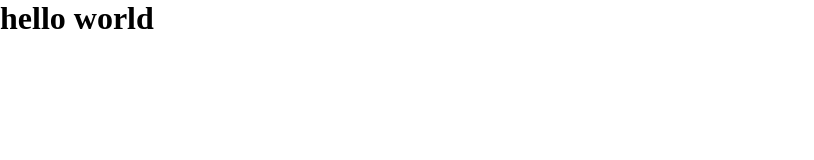
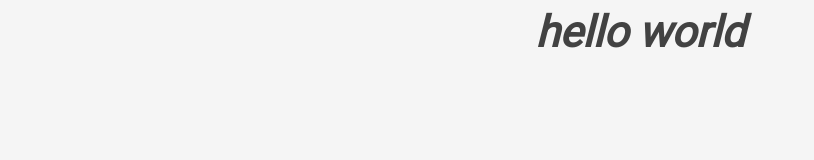
Before and after one commit to ericksjp/infonews, a website built with Vite: page src/index.html in a window 1280 px wide. Shown: the whole page, without its empty margins (0-814 px from the left). Built offline with nearby package versions, Linux system fonts and the light colour scheme.

Commit message:
view: criar arquivo CSS global para estilos comuns
Adicionado ao arquivo `styles.css`:
- Paleta de cores com variáveis CSS.
- Definições de espaçamento e tamanhos de fonte.
- Estilos genéricos para elementos como body, h1, e links.
- Classes utilitárias para facilitar o uso consistente de estilos.

closes issue #2

```diff
--- a/src/styles.css
+++ b/src/styles.css
@@ -1,5 +1,97 @@
+:root {
+  --color-bg-primary: #f5f5f5;
+  --color-bg-secondary: #e0e0e0;
+  --color-text-dark: #424242;
+  --color-text-light: #f5f5f5;
+  --color-text-secondary: #bdbdbd;
+  --color-text-tertiary: #555555;
+  --color-hover: #dedede;
+  --color-highlight: dodgerblue;
+
+  --spacing-xs: 0.5rem;
+  --spacing-sm: 1rem;
+  --spacing-md: 1.5rem;
+  --spacing-lg: 2rem;
+  --spacing-xl: 3rem;
+
+  --font-size-xs: 0.75rem;
+  --font-size-sm: 0.875rem;
+  --font-size-md: 1rem;
+  --font-size-ml: 1.25rem;
+  --font-size-lg: 1.5rem;
+  --font-size-xl: 2rem;
+  --font-size-title: 3rem;
+
+  --border-radius-sm: 0.5rem;
+  --border-radius-md: 1rem;
+  --border-radius-lg: 2rem;
+
+  --font-weight-light: 300;
+  --font-weight-normal: 400;
+  --font-weight-medium: 500;
+  --font-weight-bold: 700;
+
+  --transition-default: 0.3s ease;
+}
+
+/* --- Font Size --- */
+html {
+  font-size: 80%;
+}
+
+@media (min-width: 1280px) {
+  html {
+    font-size: 90%;
+  }
+}
+
+/* --- Generic Styles --- */
 * {
+  box-sizing: border-box;
   margin: 0;
   padding: 0;
-  box-sizing: border-box;
 }
+
+a {
+  text-decoration: none;
+  color: inherit;
+}
+
+body {
+  font-family: "Roboto", sans-serif;
+  font-size: var(--font-size-md);
+  line-height: 1.2;
+  background-color: var(--color-bg-primary);
+}
+
+h1 {
+  color: var(--color-text-dark);
+  font-style: italic;
+  text-align: center;
+  font-size: var(--font-size-title);
+  margin: var(--spacing-xs) 0;
+}
+
+h3, p, h2{
+  margin: var(--spacing-xs) 0;
+}
+
+hr {
+  border: 0;
+  border-top: 1px solid var(--color-hover);
+}
+
+/* --- Utils --- */
+.ifn-container {
+  width: 100%;
+  max-width: 1280px;
+  margin: 0 auto;
+}
+
+.ifn-mb20 {
+  margin-bottom: var(--spacing-md);
+}
+
+.ifn-mt20 {
+  margin-top: var(--spacing-md);
+}
```
